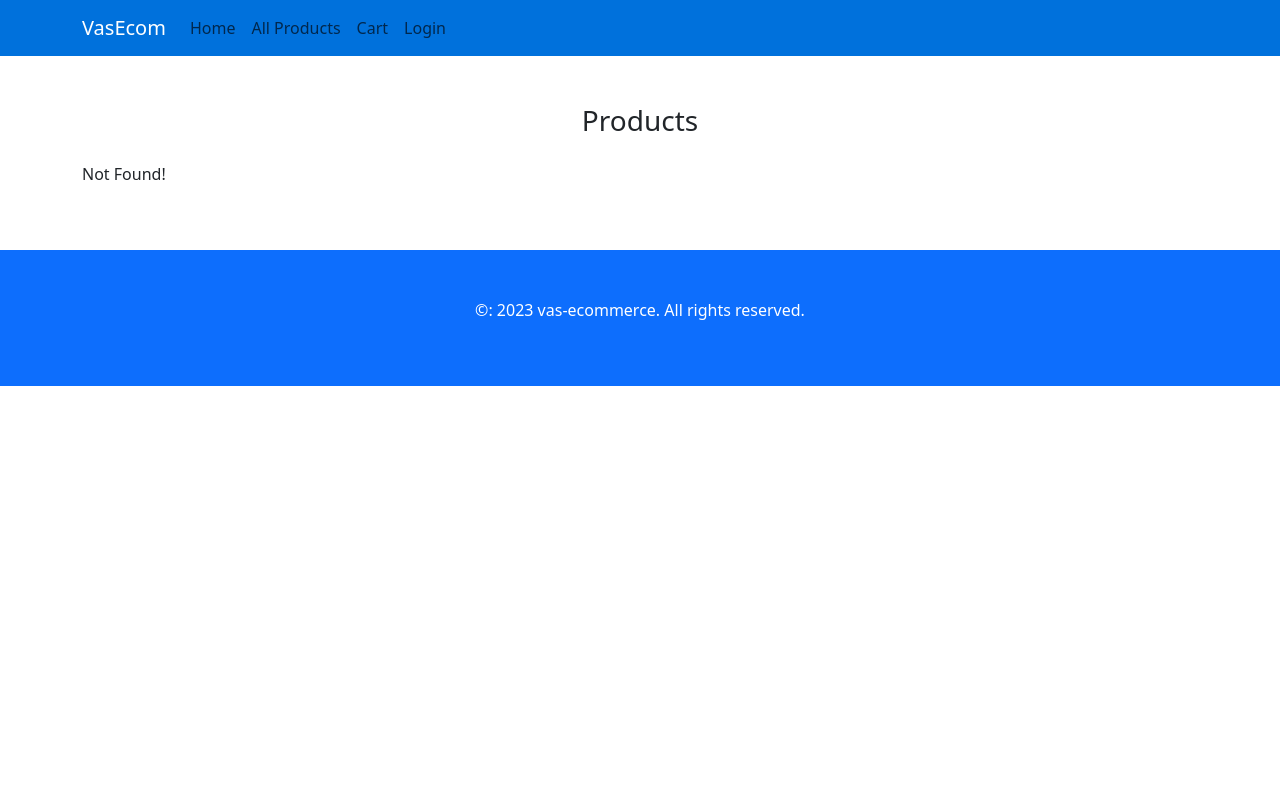
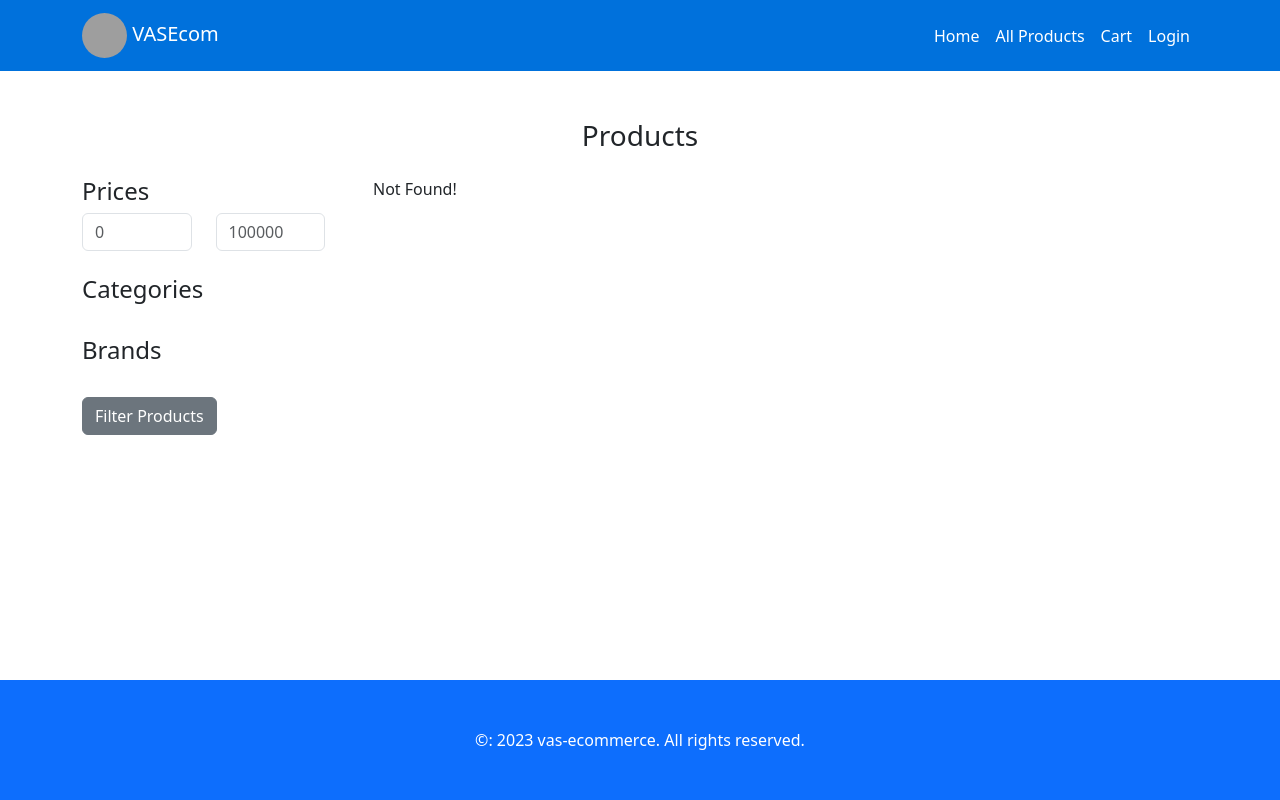
Before and after one commit to DevAbdulAlim/vas-ecommerce, a Django app: page /products/ in a window 1280 px wide. Run offline with Django 4.2, Linux system fonts and the light colour scheme; data that the repository does not hold is empty; grey boxes are pictures that could not be loaded.

Commit message:
VE-15 added product filtering option and update design

```diff
--- /dev/null
+++ b/product/static/product/css/styles.css
@@ -0,0 +1,22 @@
+/* Navbar */
+.custom-navbar-nav {
+  width: 100% !important;
+  justify-content: flex-end !important;
+}
+.custom-navbar-nav li a {
+  color: white;
+}
+.logo {
+  border-radius: 50%;
+}
+
+/* Product */
+
+.custom-card {
+  max-height: 400px;
+  overflow: hidden;
+}
+.card-title {
+  max-height: 2.4em;
+  overflow: hidden;
+}
--- /dev/null
+++ b/product/templates/product/base.html
@@ -0,0 +1,29 @@
+{% load static %}
+<!DOCTYPE html>
+<html lang="en">
+  <head>
+    <meta charset="utf-8" />
+    <meta name="viewport" content="width=device-width, initial-scale=1" />
+    <title>
+      {% block title %}
+        VAS Ecommerce
+      {% endblock %}
+    </title>
+    <link href="https://cdn.jsdelivr.net/npm/bootstrap@5.3.0-alpha3/dist/css/bootstrap.min.css" rel="stylesheet" integrity="sha384-KK94CHFLLe+nY2dmCWGMq91rCGa5gtU4mk92HdvYe+M/SXH301p5ILy+dN9+nJOZ" crossorigin="anonymous" />
+    <link rel="stylesheet" href="{% static 'css/styles.css' %}">
+    <link rel="stylesheet" href="{% static 'product/css/styles.css' %}">
+  </head>
+  <body>
+    {% include 'includes/header.html' %}
+
+    <main>
+      {% block content %}
+
+      {% endblock %}
+    </main>
+
+    {% include 'includes/footer.html' %}
+
+    <script src="https://cdn.jsdelivr.net/npm/bootstrap@5.3.0-alpha3/dist/js/bootstrap.bundle.min.js" integrity="sha384-ENjdO4Dr2bkBIFxQpeoTz1HIcje39Wm4jDKdf19U8gI4ddQ3GYNS7NTKfAdVQSZe" crossorigin="anonymous"></script>
+  </body>
+</html>
--- a/product/templates/product/products.html
+++ b/product/templates/product/products.html
@@ -1,19 +1,56 @@
-{% extends 'base.html' %}
-{% block title %}
+{% extends 'product/base.html' %} {% block title %}
   Products
 {% endblock %} {% block content %}
   <section id="product" class="py-5">
     <div class="container">
       <h3 class="text-center mb-4">Products</h3>
+      <div class="row g-5">
+        <div class="col-12 col-sm-3">
+          <form method="post">
+            {% csrf_token %}
+            <h4>Prices</h4>
             <div class="row">
+              <div class="col-6">
+                <input type="number" class="form-control" name="min_price" placeholder="{{ selected_min_price }}" />
+              </div>
+              <div class="col-6">
+                <input type="number" class="form-control" name="max_price" placeholder="{{ selected_max_price }}" />
+              </div>
+            </div>
+
+            <br />
+            <h4>Categories</h4>
+            {% for category in categories %}
+              <div class="form-check">
+                <input class="form-check-input" type="radio" id="{{ category.name }}" name="category" value="{{ category.name }}"  {% if category.name == selected_category %}checked{% endif %} />
+                <label class="form-check-label" for="{{ category.name }}">{{ category.name }}</label>
+              </div>
+            {% endfor %}
+            <br />
+            <h4>Brands</h4>
+            {% for brand in brands %}
+              <div class="form-check">
+                <input class="form-check-input" type="radio" id="{{ brand.name }}" name="brand" value="{{ brand.name }}" />
+                <label class="form-check-label" for="{{ brand.name }}">{{ brand.name }}</label>
+              </div>
+            {% endfor %}
+            <br />
+            <button type="submit" class="btn btn-secondary">Filter Products</button>
+          </form>
+        </div>
+
+        <div class="col-12 col-sm-9">
+          <div class="row g-4">
             {% if products %}
               {% for product in products %}
-            <div class="col-12 col-sm-6 col-md-4 col-lg-3">
-              <div class="card">
-                <img src="{{ product.image.url }}" class="p-2" alt="{{ product.name }}" />
+                <div class="col-12 col-sm-6 col-lg-4">
+                  <div class="card custom-card">
+                    <img src="{{ product.image.url }}" class="p-2" alt="{{ product.name }}" height="200px" />
                     <div class="card-body">
-                  <h3>{{ product.name }}</h3>
-                  {% comment %} <p>{{ product.description }}</p> {% endcomment %}
+                      <h4 class="card-title">{{ product.name }}</h4>
+                      {% comment %}
+                      <p>{{ product.description }}</p>
+                      {% endcomment %}
                       <h5 class="text-warning"><b>Price:</b> {{ product.price }}</h5>
                       <a href="{{ product.id }}"><button class="btn btn-primary">Buy</button></a>
                     </div>
@@ -25,5 +62,7 @@
             {% endif %}
           </div>
         </div>
+      </div>
+    </div>
   </section>
 {% endblock %}
--- a/product/views.py
+++ b/product/views.py
@@ -1,10 +1,33 @@
 from django.shortcuts import render
-from .models import Product
+from django.db.models import Q
+from .models import Product, Category
 
 # Create your views here.
 def index(request):
-    product_list = Product.objects.all()
-    return render(request, 'product/products.html', {'products': product_list})
+    selected_category = None
+    selected_min_price = 0
+    selected_max_price = 100000
+    if request.method == 'POST':
+        selected_category = request.POST.get('category')
+        selected_min_price = request.POST.get('min_price', 0)
+        selected_max_price = request.POST.get('max_price')
+
+        filters = Q()
+        if selected_category:
+            filters &= Q(category__name=selected_category)
+
+        if selected_min_price:
+            filters &= Q(price__gte=selected_min_price)
+
+        if selected_max_price:
+            filters &= Q(price__lte=selected_max_price)
+
+        product_list = Product.objects.filter(filters)
+    else:
+        product_list = Product.objects.all()
+
+    category_list = Category.objects.all()
+    return render(request, 'product/products.html', {'products': product_list, 'categories': category_list, 'selected_category': selected_category, 'selected_min_price': selected_min_price, 'selected_max_price': selected_max_price})
 
 def detail(request, product_id):
     product = Product.objects.get(pk=product_id)
--- /dev/null
+++ b/static/css/styles.css
@@ -0,0 +1,17 @@
+* {
+  box-sizing: border-box;
+}
+body {
+  height: 100vh;
+  margin: 0;
+  padding: 0;
+  display: flex;
+  flex-direction: column;
+}
+main {
+  flex-grow: 1;
+}
+footer {
+  height: 120px;
+  width: 100%;
+}
--- a/templates/base.html
+++ /dev/null
@@ -1,28 +0,0 @@
-{% load static %}
-<!DOCTYPE html>
-<html lang="en">
-  <head>
-    <meta charset="utf-8" />
-    <meta name="viewport" content="width=device-width, initial-scale=1" />
-    <title>{% block title %}VAS Ecommerce {% endblock %}</title>
-    <link
-      href="https://cdn.jsdelivr.net/npm/bootstrap@5.3.0-alpha3/dist/css/bootstrap.min.css"
-      rel="stylesheet"
-      integrity="sha384-KK94CHFLLe+nY2dmCWGMq91rCGa5gtU4mk92HdvYe+M/SXH301p5ILy+dN9+nJOZ"
-      crossorigin="anonymous"
-    />
-  </head>
-  <body>
-    {% include 'includes/header.html' %}
-
-    <main>{% block content %} {% endblock %}</main>
-
-    {% include 'includes/footer.html' %}
-
-    <script
-      src="https://cdn.jsdelivr.net/npm/bootstrap@5.3.0-alpha3/dist/js/bootstrap.bundle.min.js"
-      integrity="sha384-ENjdO4Dr2bkBIFxQpeoTz1HIcje39Wm4jDKdf19U8gI4ddQ3GYNS7NTKfAdVQSZe"
-      crossorigin="anonymous"
-    ></script>
-  </body>
-</html>
--- a/templates/includes/header.html
+++ b/templates/includes/header.html
@@ -1,10 +1,10 @@
 <header>
   <nav class="navbar navbar-expand-lg" style="background-color: #0071dc">
     <div class="container">
-      <a class="navbar-brand text-white" href="/">VasEcom</a>
+      <a class="navbar-brand text-white" href="/"><img class="logo" src="https://image.similarpng.com/very-thumbnail/2021/05/Letter-V-logo-design-template-on-transparent-background-PNG.png" alt="logo" height="45px" width="45px" /> VASEcom</a>
       <button class="navbar-toggler" type="button" data-bs-toggle="collapse" data-bs-target="#navbarSupportedContent" aria-controls="navbarSupportedContent" aria-expanded="false" aria-label="Toggle navigation"><span class="navbar-toggler-icon"></span></button>
       <div class="collapse navbar-collapse" id="navbarSupportedContent">
-        <ul class="navbar-nav me-auto mb-2 mb-lg-0">
+        <ul class="navbar-nav custom-navbar-nav me-auto mb-2 mb-lg-0">
           <li class="nav-item">
             <a class="nav-link" aria-current="page" href="/ecommerce/">Home</a>
           </li>
--- a/vasEcommerce/settings.py
+++ b/vasEcommerce/settings.py
@@ -116,7 +116,11 @@ USE_TZ = True
 # Static files (CSS, JavaScript, Images)
 # https://docs.djangoproject.com/en/4.2/howto/static-files/
 
-STATIC_URL = 'static/'
+STATIC_URL = '/static/'
+STATIC_ROOT = os.path.join(BASE_DIR, 'staticfiles')
+STATICFILES_DIRS = [
+    os.path.join(BASE_DIR, 'static'),
+]
 MEDIA_URL = '/media/'
 MEDIA_ROOT = os.path.join(BASE_DIR, 'media')
 
```
Also changed, not shown: product/templates/product/product-detail.html (+4 -4 lines), media/images/products/ryzen-9-5900x-gaming-pc-02-500x500.webp (added), media/images/products/travelmate-tmp215-53-01-500x500.jpg (added), templates/home.html (deleted). Lines whose indentation alone changed are shown as unchanged.
